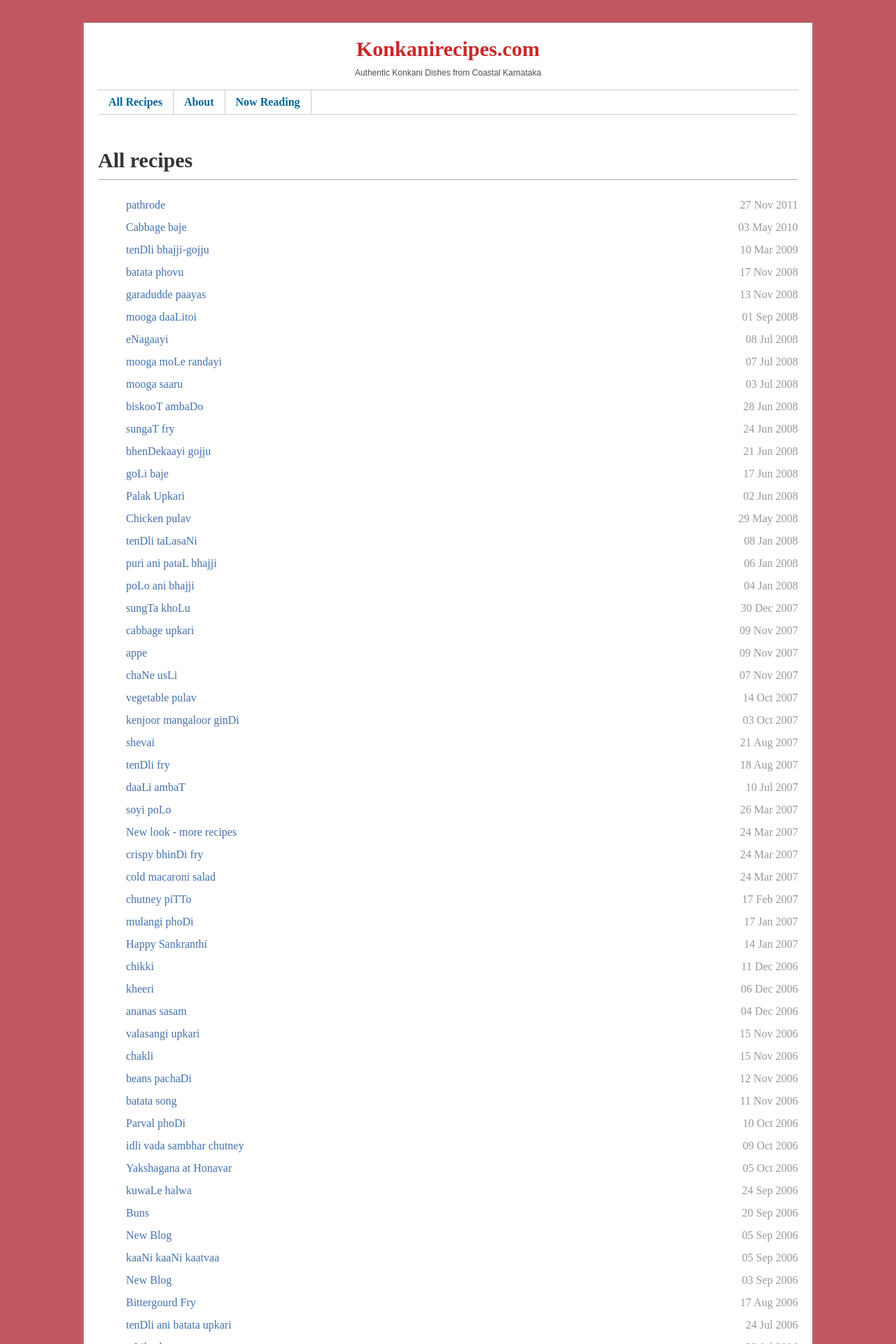
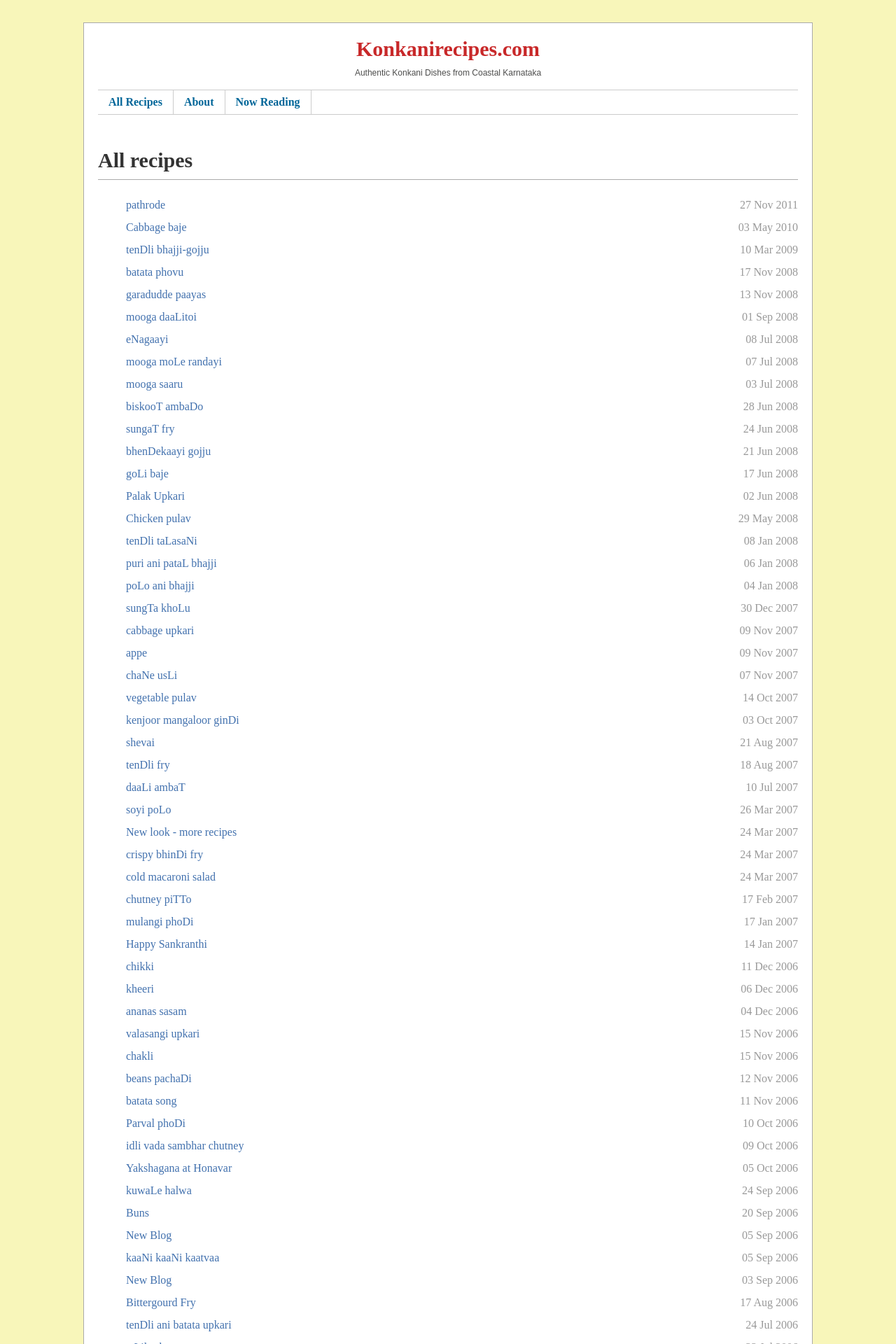
Before and after one commit to npai/npai.github.com, a Jekyll site: the page built from recipes/index.html, in a window 1280 px wide. Shown: the top 1920 px of the page at 70% size. Built offline with Jekyll 4.4.1, drawn with Linux system fonts in a browser that asks for light colours; some web fonts are replaced; comment, search, counter and statistics services are not loaded.

Commit message:
Update css/style.css

```diff
--- a/css/style.css
+++ b/css/style.css
@@ -1,7 +1,7 @@
 body {
 	font-family: 'Droid Serif', serif;
 	font-size: 16px;
-	background: #C15760;
+	background: #f8f6ba;
 	color: #333;
 }
 
```
